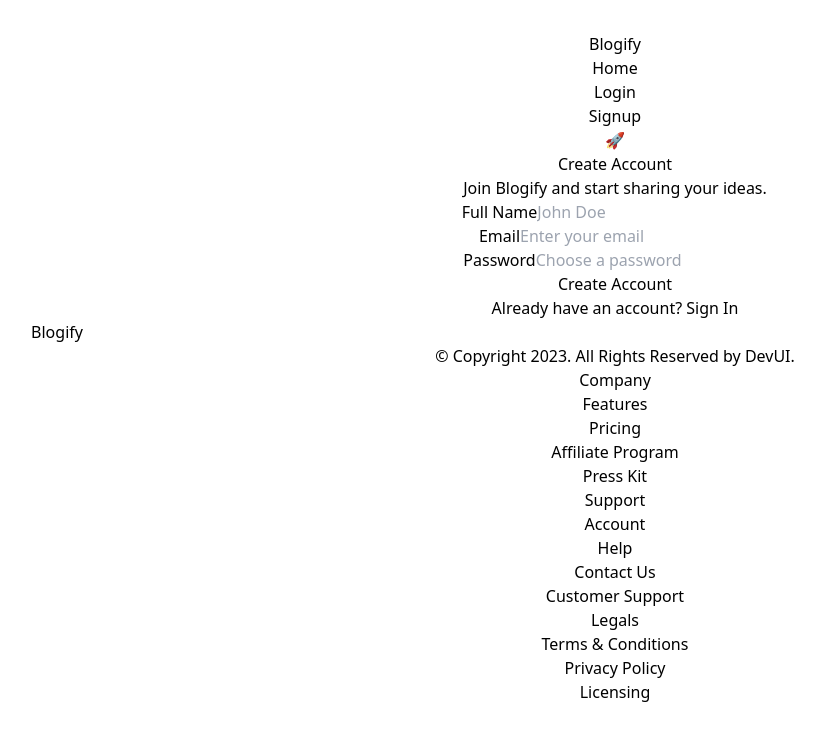
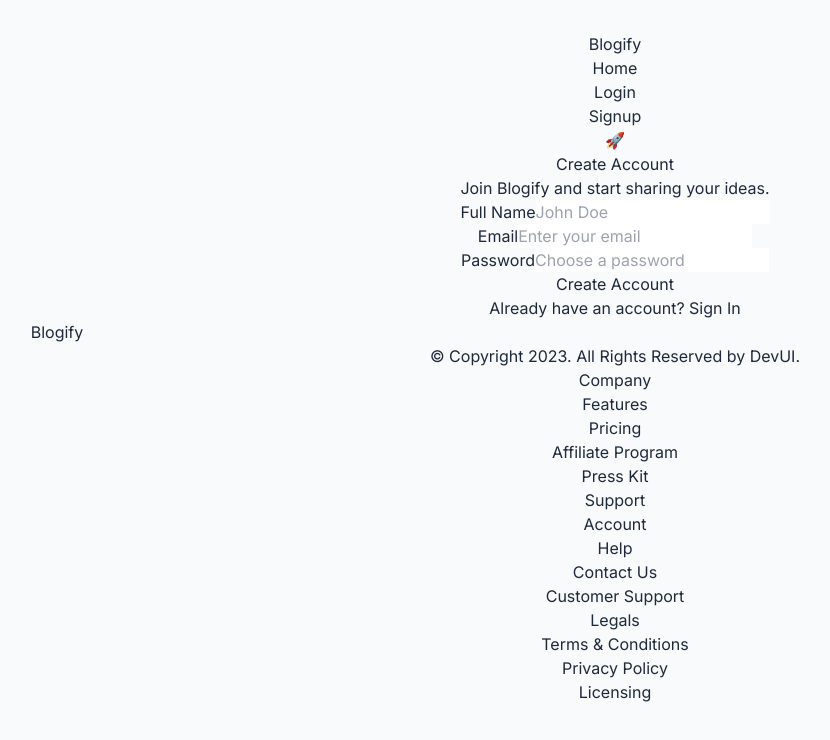
Before and after one commit to NitinDevCodes/React-Mini-Projects, a React (Vite) app in the folder Appwrite-Blog/: page /signup in a window 1280 px wide. Shown: the top 740 px of the page, without its empty margins (25-855 px from the left). Built offline with nearby package versions, Linux system fonts and the light colour scheme; no server answers.

Commit message:
Finally it is working properly on LocalHost

```diff
--- a/Appwrite-Blog/index.html
+++ b/Appwrite-Blog/index.html
@@ -4,6 +4,11 @@
     <meta charset="UTF-8" />
     <link rel="icon" type="image/svg+xml" href="/favicon.svg" />
     <meta name="viewport" content="width=device-width, initial-scale=1.0" />
+    <link rel="preconnect" href="https://fonts.googleapis.com">
+
+<link rel="preconnect" href="https://fonts.gstatic.com" crossorigin>
+
+<link href="https://fonts.googleapis.com/css2?family=Inter:wght@100;200;300;400;500;600;700;800;900&display=swap" rel="stylesheet">
     <title>appwrite-blog</title>
   </head>
   <body>
--- a/Appwrite-Blog/src/appwrite/config.js
+++ b/Appwrite-Blog/src/appwrite/config.js
@@ -22,6 +22,7 @@
                 slug,
                 {
                     title,
+                    slug,
                     content,
                     featuredImage,
                     status,
@@ -124,11 +125,11 @@
         }
     }
 
-    getFilePreview(fileId){
-        return this.bucket.getFilePreview(
-            conf.appwriteBucketId,
-            fileId
-        )
+    getFilePreview(fileId) {
+    return this.bucket.getFileView(
+        conf.appwriteBucketId,
+        fileId
+    );
     }
 }
 
--- a/Appwrite-Blog/src/components/Login.jsx
+++ b/Appwrite-Blog/src/components/Login.jsx
@@ -18,7 +18,9 @@
             const session = await authService.login(data)
             if (session) {
                 const userData = await authService.getCurrentUser()
-                if(userData) dispatch(authLogin(userData));
+                if (userData) {
+                    dispatch(authLogin({ userData }));
+                }
                 navigate("/")
             }
         } catch (error) {
--- a/Appwrite-Blog/src/components/PostCard.jsx
+++ b/Appwrite-Blog/src/components/PostCard.jsx
@@ -9,7 +9,7 @@
             <div className="bg-white rounded-2xl overflow-hidden shadow-md hover:shadow-xl transition duration-300 hover:-translate-y-2">
 
                 <img
-                    src={appwriteService.getFilePreview(featuredImage)}
+                    src={appwriteService.getFilePreview(featuredImage).toString()}
                     alt={title}
                     className="w-full h-56 object-cover"
                 />
--- a/Appwrite-Blog/src/components/Signup.jsx
+++ b/Appwrite-Blog/src/components/Signup.jsx
@@ -15,11 +15,13 @@
     const create = async(data) => {
         setError("")
         try {
-            const userData = await authService.createAccount(data)
-            if (userData) {
-                const userData = await authService.getCurrentUser()
-                if(userData) dispatch(login(userData));
-                navigate("/")
+            const account = await authService.createAccount(data)
+            if (account) {
+                const userData = await authService.getCurrentUser();
+                if (userData) {
+                    dispatch(login({ userData }));
+                }
+                navigate("/");
             }
         } catch (error) {
             setError(error.message)
--- a/Appwrite-Blog/src/index.css
+++ b/Appwrite-Blog/src/index.css
@@ -1,3 +1,13 @@
 @tailwind base;
 @tailwind components;
 @tailwind utilities;
+
+html {
+    scroll-behavior: smooth;
+}
+
+body {
+    font-family: "Inter", sans-serif;
+    background: #f8fafc;
+    color: #1e293b;
+}
--- a/Appwrite-Blog/src/pages/Post.jsx
+++ b/Appwrite-Blog/src/pages/Post.jsx
@@ -37,9 +37,8 @@
             <Container>
                 <div className="w-full flex justify-center mb-4 relative border rounded-xl p-2">
                     <img
-                        src={appwriteService.getFilePreview(post.featuredImage)}
+                        src={appwriteService.getFilePreview(post.featuredImage).toString()}
                         alt={post.title}
-                        className="rounded-xl"
                     />
 
                     {isAuthor && (
```
